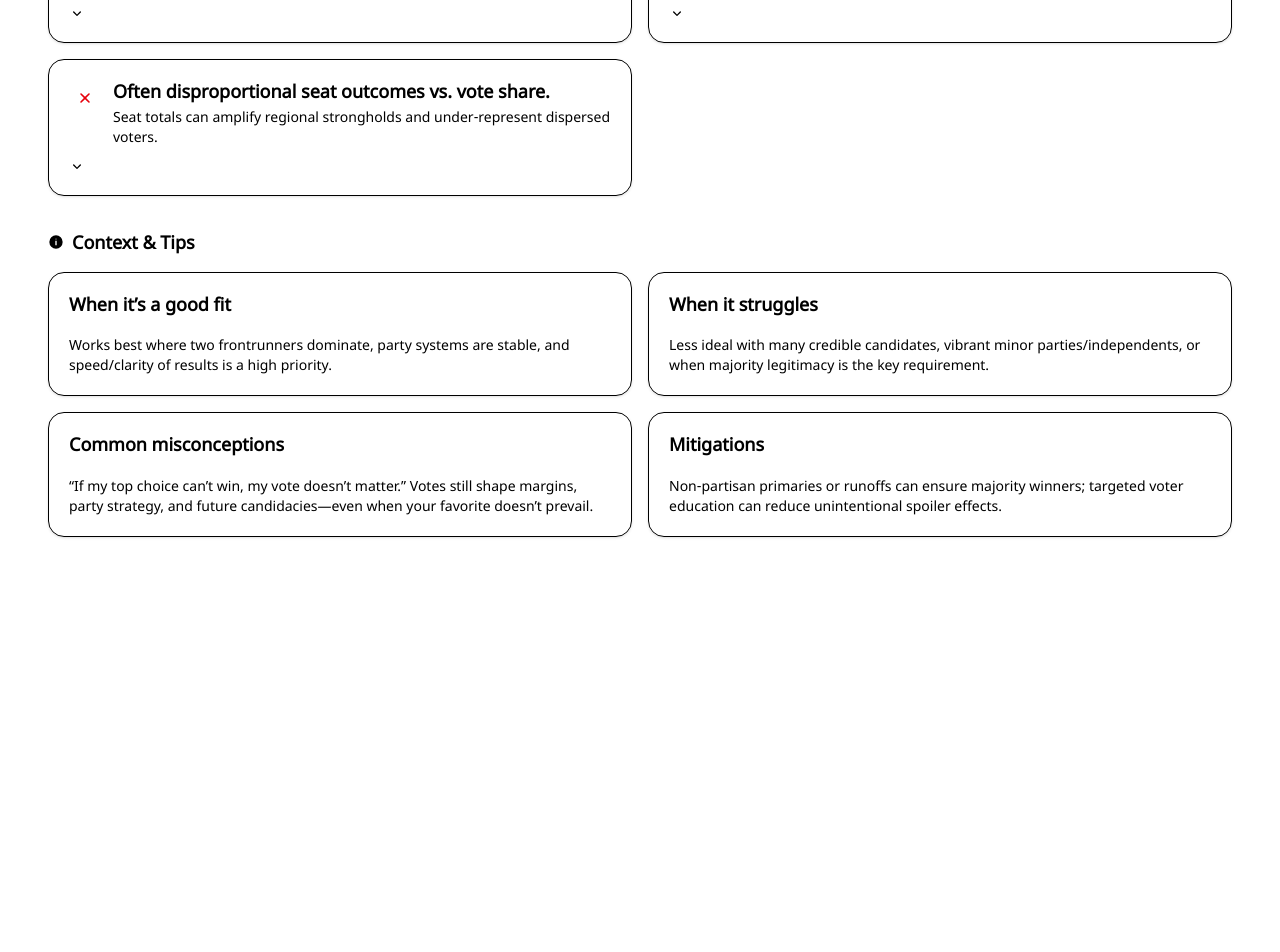
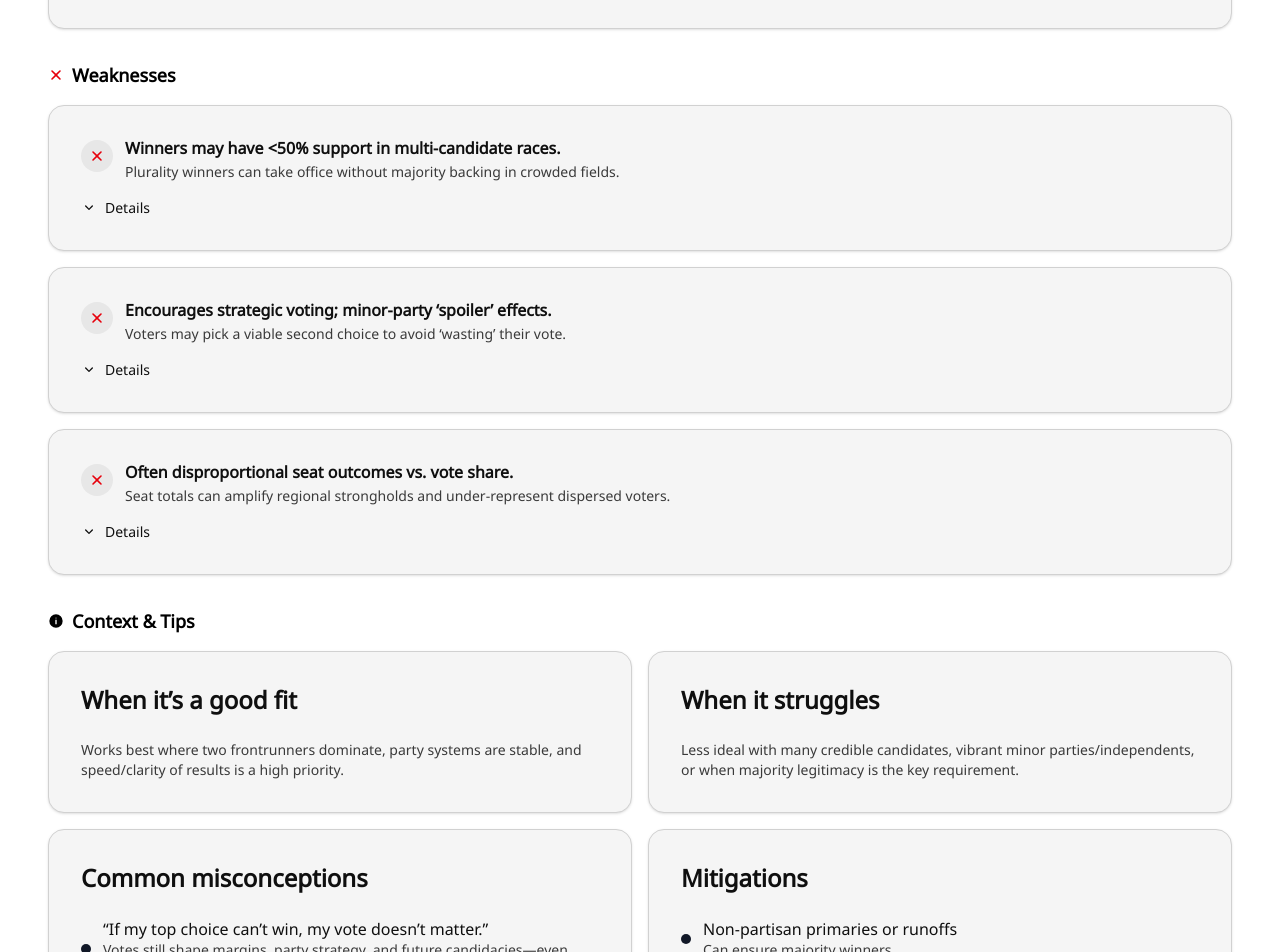
Before and after one commit to twohiccups/voting-systems, a Next.js app: page /voting-system/first-past-the-post in a window 1280 px wide. Shown: the part 3380-4332 px from the top of the page. Before the commit the page ends 4013 px from the top, so only its background shows below. Built offline with nearby package versions, Linux system fonts and the light colour scheme.

Commit message:
feat: pros / conts

```diff
--- a/src/app/voting-system/components/VotingBreakdown.tsx
+++ b/src/app/voting-system/components/VotingBreakdown.tsx
@@ -20,7 +20,7 @@ function ProgressBar({ value }: { value: number }) {
             aria-valuenow={Number(v.toFixed(1))}
             aria-valuemin={0}
             aria-valuemax={100}
-            className="relative h-3 w-full overflow-hidden rounded-full bg-gray-200 dark:bg-gray-700"
+            className="relative h-3 w-full overflow-hidden rounded-full bg-gray-200"
         >
             <div
                 className="h-full rounded-full bg-green-700 transition-[width] duration-500 motion-reduce:transition-none"
@@ -29,6 +29,7 @@ function ProgressBar({ value }: { value: number }) {
         </div>
     );
 }
+
 
 const VotingBreakdown: React.FC<VotingBreakdownProps> = ({
     totals,
--- a/src/app/voting-system/first-past-the-post/ProCons.tsx
+++ b/src/app/voting-system/first-past-the-post/ProCons.tsx
@@ -1,87 +1,13 @@
 "use client";
 
+import { BulletList, Chip, StepCard } from "@/app/components/primitives";
 import * as React from "react";
 
 /*****************************
- * Minimal UI Primitives (no external UI libs)
- * - TailwindCSS-based
- * - Self-contained so you can drop this file in and import ProsConsExpanded
- *****************************/
-
-// CARD
-export function Card({ className = "", ...props }: React.HTMLAttributes<HTMLDivElement>) {
-    return (
-        <div
-            className={
-                "rounded-2xl border border-border bg-card text-card-foreground shadow-sm " +
-                className
-            }
-            {...props}
-        />
-    );
-}
-export function CardHeader({ className = "", ...props }: React.HTMLAttributes<HTMLDivElement>) {
-    return <div className={"p-5 " + className} {...props} />;
-}
-export function CardContent({ className = "", ...props }: React.HTMLAttributes<HTMLDivElement>) {
-    return <div className={"p-5 pt-0 " + className} {...props} />;
-}
-export function CardTitle({ className = "", ...props }: React.HTMLAttributes<HTMLHeadingElement>) {
-    return <h3 className={"text-lg font-semibold leading-tight " + className} {...props} />;
-}
-
-
-// SEPARATOR
-export function Separator({ className = "" }: { className?: string }) {
-    return <div className={"h-px w-full bg-border/80 " + className} />;
-}
-
-// BUTTON (unstyled ghost variant by default)
-export function Button({ className = "", ...props }: React.ButtonHTMLAttributes<HTMLButtonElement>) {
-    const base =
-        "inline-flex items-center gap-2 rounded-xl px-3 py-2 text-sm font-medium border border-transparent hover:bg-accent/50 focus:outline-none focus:ring-2 focus:ring-ring disabled:opacity-50";
-    return <button className={base + " " + className} {...props} />;
-}
-
-/*****************************
- * Collapsible (no Radix dependency)
- *****************************/
-export function Collapsible({ defaultOpen = false, children, className = "" }: { defaultOpen?: boolean; children: React.ReactNode; className?: string }) {
-    return <div data-collapsible className={className}>{children}</div>;
-}
-export function CollapsibleTrigger({ children, onToggle, className = "", asChild = false }: { children: React.ReactNode; onToggle?: (open: boolean) => void; className?: string; asChild?: boolean }) {
-    const [open, setOpen] = React.useState(false);
-    const trigger = (
-        <Button
-            className={"group w-full justify-between px-0 hover:bg-transparent " + className}
-            onClick={() => {
-                setOpen((o) => {
-                    const next = !o;
-                    onToggle?.(next);
-                    return next;
-                });
-            }}
-            aria-expanded={open}
-        >
-            <span className="text-sm font-medium">Learn more</span>
-            <ChevronDown className={"h-4 w-4 transition-transform " + (open ? "rotate-180" : "")} />
-        </Button>
-    );
-
-    return asChild ? (
-        <>{trigger}</>
-    ) : (
-        <div data-collapsible-trigger>{trigger}</div>
-    );
-}
-export function CollapsibleContent({ children, className = "" }: { children: React.ReactNode; className?: string }) {
-    // Simple uncontrolled content – the Trigger won't actually control this because we're avoiding context.
-    // For a real app, you'd wire up context. Here we just always show, but visually tuck behind the trigger UX.
-    return <div className={"data-[state=open]:animate-in mt-2 " + className}>{children}</div>;
-}
-
-/*****************************
- * Tiny inline SVG icons to avoid extra deps
+ * Pros/Cons Expanded — flex column, full-width cards
+ * - Cards stack in a single column and expand to container width
+ * - Removed CSS multi-columns & span-on-open logic
+ * - StepCard forced to full width with max-w-none
  *****************************/
 function CheckIcon(props: React.SVGAttributes<SVGSVGElement>) {
   return (
@@ -112,63 +38,8 @@ function InfoIcon(props: React.SVGAttributes<SVGSVGElement>) {
     </svg>
   );
 }
-function ChevronDown(props: React.SVGAttributes<SVGSVGElement>) {
-    return (
-        <svg viewBox="0 0 24 24" fill="currentColor" aria-hidden="true" {...props}>
-            <path d="M6.293 8.293a1 1 0 011.414 0L12 12.586l4.293-4.293a1 1 0 111.414 1.414l-5 5a1 1 0 01-1.414 0l-5-5a1 1 0 010-1.414z" />
-        </svg>
-    );
-}
 
-/*****************************
- * Pros/Cons Expanded (self-contained)
- *****************************/
-
-
-function ProConItem({
-    icon,
-    title,
-    summary,
-    details,
-    impacts,
-}: {
-    icon: React.ReactNode;
-    title: string;
-    summary: string;
-    details?: string;
-    impacts?: string[];
-}) {
-    return (
-        <Card className="h-full">
-            <CardHeader className="pb-3">
-                <div className="flex items-start gap-3">
-                    <span className="mt-0.5 inline-flex h-8 w-8 items-center justify-center rounded-full bg-muted text-foreground/70">
-                        {icon}
-                    </span>
-                    <div className="flex-1">
-                        <CardTitle className="text-base leading-tight">{title}</CardTitle>
-                        <p className="text-sm text-muted-foreground mt-1">{summary}</p>
-                    </div>
-                </div>
-
-            </CardHeader>
-
-            {details ? (
-                <CardContent className="pt-0">
-                    {/* Simple always-visible content with a chevron-styled trigger */}
-                    <details className="group">
-                        <summary className="list-none cursor-pointer flex items-center justify-between">
-                            <ChevronDown className="h-4 w-4 transition-transform group-open:rotate-180" />
-                        </summary>
-                        <Separator className="my-3" />
-                        <p className="text-sm leading-relaxed text-muted-foreground">{details}</p>
-                    </details>
-                </CardContent>
-            ) : null}
-        </Card>
-    );
-}
-
+// Data
 const STRENGTHS = [
   {
     title: "Very simple ballots and counting; easy to explain.",
@@ -180,57 +51,105 @@ const STRENGTHS = [
   },
   {
     title: "Fast results and low administrative cost.",
-        summary:
-            "Single-mark tallies produce quick preliminaries and uncomplicated recounts.",
+    summary: "Single-mark tallies produce quick preliminaries and uncomplicated recounts.",
     details:
       "Even in large jurisdictions, preliminary results can be reported quickly and recounts are comparatively simple, keeping election-night logistics and budgets lean.",
     impacts: ["Speed", "Cost"],
   },
   {
-        title:
-            "Clear single representative per district (with single-member districts).",
-        summary:
-            "Accountability is direct—constituents know exactly who represents them.",
+    title: "Clear single representative per district (with single-member districts).",
+    summary: "Accountability is direct—constituents know exactly who represents them.",
     details:
       "Each area elects a single winner who is easy to identify and contact. If voters are unhappy, there’s a clear person to hold to account in the next election.",
     impacts: ["Representation", "Accountability"],
   },
-];
+] as const;
 
 const WEAKNESSES = [
   {
     title: "Winners may have <50% support in multi-candidate races.",
-        summary:
-            "Plurality winners can take office without majority backing in crowded fields.",
+    summary: "Plurality winners can take office without majority backing in crowded fields.",
     details:
-            "When three or more credible candidates split the vote, the winner may be opposed by most voters, which can feel counter‑majoritarian—especially when margins are tight.",
+      "When three or more credible candidates split the vote, the winner may be opposed by most voters, which can feel counter-majoritarian—especially when margins are tight.",
     impacts: ["Legitimacy", "Mandate"],
   },
   {
-        title: "Encourages strategic voting; minor‑party ‘spoiler’ effects.",
-        summary:
-            "Voters may pick a viable second choice to avoid ‘wasting’ their vote.",
+    title: "Encourages strategic voting; minor-party ‘spoiler’ effects.",
+    summary: "Voters may pick a viable second choice to avoid ‘wasting’ their vote.",
     details:
-            "Smaller parties can split ideologically similar blocs and unintentionally help an opponent win. This dynamic can also discourage sincere voting and depress minor‑party growth.",
+      "Smaller parties can split ideologically similar blocs and unintentionally help an opponent win. This dynamic can also discourage sincere voting and depress minor-party growth.",
     impacts: ["Voter Behavior", "Party System"],
   },
   {
     title: "Often disproportional seat outcomes vs. vote share.",
     summary:
-            "Seat totals can amplify regional strongholds and under‑represent dispersed voters.",
+      "Seat totals can amplify regional strongholds and under-represent dispersed voters.",
     details:
       "A party can secure a majority of seats without a majority of votes if its support is efficiently distributed across districts, producing mismatches between votes and seats.",
     impacts: ["Proportionality", "Fairness"],
   },
-];
+] as const;
 
-function SectionBlock({
+type Item = (typeof STRENGTHS)[number] & { tone: "pro" | "con" };
+
+function ProConCard({ item }: { item: Item }) {
+  const toneIcon =
+    item.tone === "pro" ? (
+      <CheckIcon className="h-4 w-4 text-green-600" />
+    ) : (
+      <XIcon className="h-4 w-4 text-red-600" />
+    );
+
+  return (
+    // Full-width card; no max width cap
+    <StepCard className="w-full max-w-none">
+      <div className="flex items-start gap-3">
+        <span className="mt-0.5 inline-flex h-8 w-8 items-center justify-center rounded-full bg-[var(--muted)] text-foreground/70">
+          {toneIcon}
+        </span>
+        <div className="flex-1">
+          <h4 className="text-base font-semibold leading-tight">{item.title}</h4>
+          <p className="text-sm text-[var(--muted-foreground)] mt-1">{item.summary}</p>
+        </div>
+      </div>
+
+      {item.details ? (
+        <details className="group mt-4">
+          <summary className="list-none cursor-pointer flex items-center gap-2 text-sm font-medium text-[var(--card-foreground)]">
+            <svg
+              viewBox="0 0 24 24"
+              className="h-4 w-4 transition-transform group-open:rotate-180"
+              fill="currentColor"
+              aria-hidden
+            >
+              <path d="M6.293 8.293a1 1 0 011.414 0L12 12.586l4.293-4.293a1 1 0 111.414 1.414l-5 5a1 1 0 01-1.414 0l-5-5a1 1 0 010-1.414z" />
+            </svg>
+            Details
+          </summary>
+          <div className="mt-3 pt-3 border-t border-[var(--border)]">
+            <p className="text-sm leading-relaxed text-[var(--muted-foreground)]">
+              {item.details}
+            </p>
+          </div>
+        </details>
+      ) : null}
+    </StepCard>
+  );
+}
+
+// Section with flex column: cards take full width of the container
+function Section({
   title,
   items,
   tone,
 }: {
   title: string;
-    items: typeof STRENGTHS;
+  items: readonly {
+    title: string;
+    summary: string;
+    details?: string;
+    impacts?: string[];
+  }[];
   tone: "pro" | "con";
 }) {
   const toneIcon =
@@ -247,23 +166,17 @@ function SectionBlock({
         <h3 className="text-lg font-semibold">{title}</h3>
       </div>
 
-            <div className="grid gap-4 md:grid-cols-2">
+      {/* Flex column stack; full-width cards */}
+      <div className="flex flex-col gap-4">
         {items.map((it) => (
-                    <ProConItem
-                        key={it.title}
-                        icon={toneIcon}
-                        title={it.title}
-                        summary={it.summary}
-                        details={it.details}
-                        impacts={it.impacts}
-                    />
+          <ProConCard key={it.title} item={{ ...it, tone }} />
         ))}
       </div>
     </section>
   );
 }
 
-function OptionalAddOns() {
+function ContextAndTips() {
   return (
     <section className="space-y-4">
       <div className="flex items-center gap-2">
@@ -271,42 +184,40 @@ function OptionalAddOns() {
         <h3 className="text-lg font-semibold">Context & Tips</h3>
       </div>
 
-            <div className="grid gap-4 md:grid-cols-2">
-                <Card>
-                    <CardHeader>
-                        <CardTitle className="text-base">When it’s a good fit</CardTitle>
-                    </CardHeader>
-                    <CardContent className="text-sm text-muted-foreground">
+      {/* Simple responsive grid for auxiliary content; cards themselves still full width within their grid cell */}
+      <div className="grid gap-4 md:grid-cols-2 items-start">
+        <StepCard title="When it’s a good fit">
+          <p className="text-sm text-[var(--muted-foreground)]">
             Works best where two frontrunners dominate, party systems are stable, and speed/clarity of results is a high priority.
-                    </CardContent>
-                </Card>
+          </p>
+        </StepCard>
 
-                <Card>
-                    <CardHeader>
-                        <CardTitle className="text-base">When it struggles</CardTitle>
-                    </CardHeader>
-                    <CardContent className="text-sm text-muted-foreground">
+        <StepCard title="When it struggles">
+          <p className="text-sm text-[var(--muted-foreground)]">
             Less ideal with many credible candidates, vibrant minor parties/independents, or when majority legitimacy is the key requirement.
-                    </CardContent>
-                </Card>
+          </p>
+        </StepCard>
 
-                <Card>
-                    <CardHeader>
-                        <CardTitle className="text-base">Common misconceptions</CardTitle>
-                    </CardHeader>
-                    <CardContent className="text-sm text-muted-foreground">
-                        “If my top choice can’t win, my vote doesn’t matter.” Votes still shape margins, party strategy, and future candidacies—even when your favorite doesn’t prevail.
-                    </CardContent>
-                </Card>
+        <StepCard title="Common misconceptions">
+          <BulletList
+            items={[
+              {
+                label: "“If my top choice can’t win, my vote doesn’t matter.”",
+                detail:
+                  "Votes still shape margins, party strategy, and future candidacies—even when your favorite doesn’t prevail.",
+              },
+            ]}
+          />
+        </StepCard>
 
-                <Card>
-                    <CardHeader>
-                        <CardTitle className="text-base">Mitigations</CardTitle>
-                    </CardHeader>
-                    <CardContent className="text-sm text-muted-foreground">
-                        Non‑partisan primaries or runoffs can ensure majority winners; targeted voter education can reduce unintentional spoiler effects.
-                    </CardContent>
-                </Card>
+        <StepCard title="Mitigations">
+          <BulletList
+            items={[
+              { label: "Non-partisan primaries or runoffs", detail: "Can ensure majority winners." },
+              { label: "Voter education", detail: "Reduces unintentional spoiler effects." },
+            ]}
+          />
+        </StepCard>
       </div>
     </section>
   );
@@ -315,9 +226,9 @@ function OptionalAddOns() {
 export default function ProsConsExpanded() {
   return (
     <div className="not-prose space-y-8">
-            <SectionBlock title="Strengths" items={STRENGTHS} tone="pro" />
-            <SectionBlock title="Weaknesses" items={WEAKNESSES} tone="con" />
-            <OptionalAddOns />
+      <Section title="Strengths" items={STRENGTHS} tone="pro" />
+      <Section title="Weaknesses" items={WEAKNESSES} tone="con" />
+      <ContextAndTips />
     </div>
   );
 }
--- a/src/app/voting-system/first-past-the-post/page.tsx
+++ b/src/app/voting-system/first-past-the-post/page.tsx
@@ -127,8 +127,9 @@ export default function Page() {
                         <SectionHeading title="Ballot Example" />
                         <FptpBallot />
                     </Section>
-
-                    <ProsConsExpanded />
+                    <Section>
+                        <ProsConsExpanded />
+                    </Section>
                 </div>
             </main>
         </div>
```
Lines whose indentation alone changed are shown as unchanged.
